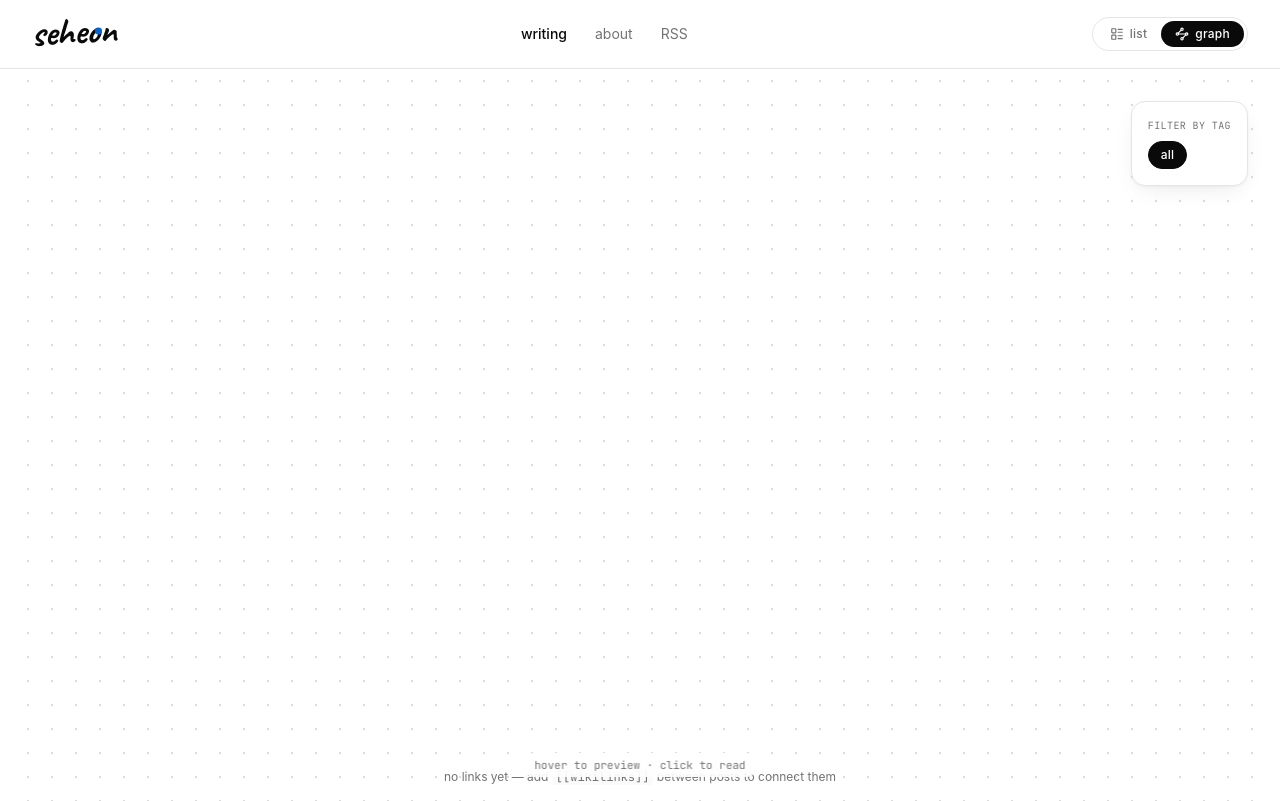
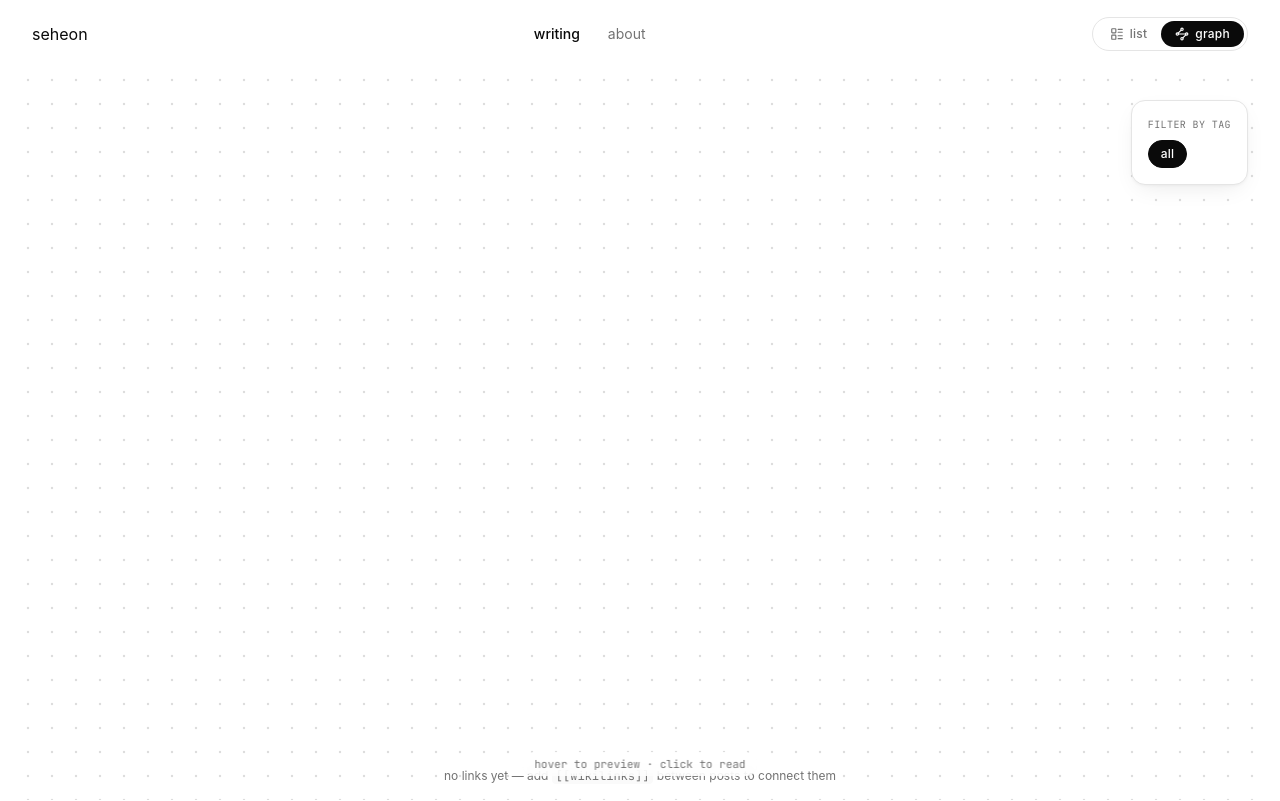
Before and after one commit to seheon99/blog, an Astro site: page / in a window 1280 px wide. Built offline with nearby package versions, Linux system fonts and the light colour scheme; Astro itself is replaced by a stand-in of ours; a web font is replaced by a local one.

Commit message:
style: Simplify logo

```diff
--- a/src/components/ui/header.astro
+++ b/src/components/ui/header.astro
@@ -17,22 +17,11 @@ const toggleOpt =
   "inline-flex items-center gap-1.5 rounded-full px-3.5 py-[5px] text-xs font-medium tracking-[0.02em] text-fg-3 transition-colors hover:text-fg-1 data-[current=true]:bg-fg-1 data-[current=true]:text-bg-1 data-[current=true]:hover:text-bg-1";
 ---
 
-<nav
-  class="sticky top-0 z-30 border-b border-border bg-[color-mix(in_oklch,var(--bg-1)_78%,transparent)] backdrop-blur-md"
->
+<nav class="sticky top-0 z-100">
   <div
     class="mx-auto flex h-17 max-w-7xl items-center justify-between gap-6 px-8 max-md:px-4"
   >
-    <a
-      href="/"
-      class="relative inline-block origin-bottom-left -rotate-3 font-display text-[38px] leading-none font-bold tracking-[-0.5px] text-fg-1"
-    >
-      seheon
-      <span
-        aria-hidden="true"
-        class="absolute right-3.5 top-4 block h-1.75 w-1.75 rounded-full bg-brand-600"
-      ></span>
-    </a>
+    <a href="/">seheon</a>
 
     <div class="flex items-center gap-7 max-md:hidden">
       <a
@@ -41,7 +30,6 @@ const toggleOpt =
         >writing</a
       >
       <a href="#" class:list={[navLinkBase, navLinkIdle]}>about</a>
-      <a href="#" class:list={[navLinkBase, navLinkIdle]}>RSS</a>
     </div>
 
     {
```
